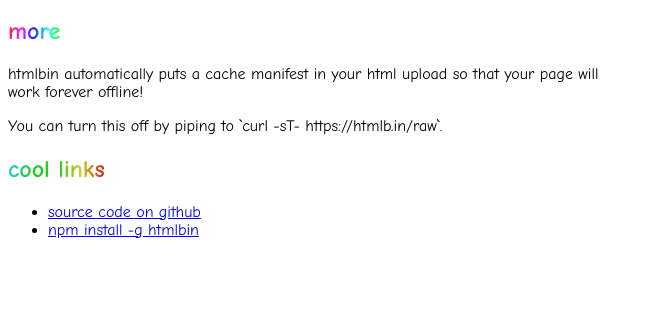
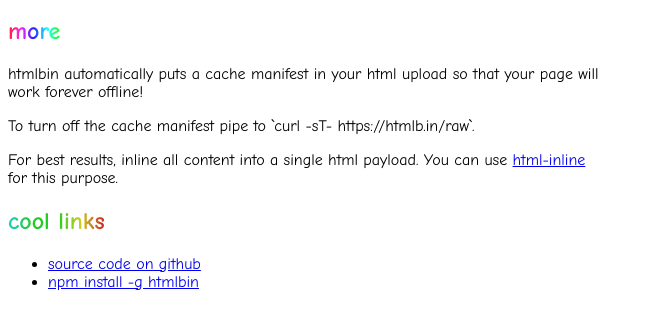
Before and after one commit to substack/htmlbin, a website: page static/index.html in a window 1280 px wide. Shown: the part 171-500 px from the top of the page, without its empty margins (0-653 px from the left). Drawn offline with Linux system fonts and the light colour scheme.

Commit message:
html-inline note

```diff
--- a/static/index.html
+++ b/static/index.html
@@ -58,7 +58,13 @@
     </p>
 
     <p>
-      You can turn this off by piping to `curl -sT- https://htmlb.in/raw`.
+      To turn off the cache manifest pipe to `curl -sT- https://htmlb.in/raw`.
+    </p>
+
+    <p>
+      For best results, inline all content into a single html payload.
+      You can use <a href="http://npmjs.org/package/html-inline">html-inline</a>
+      for this purpose.
     </p>
 
     <h2><span class="rainbow2">cool links</span></h2>
```
